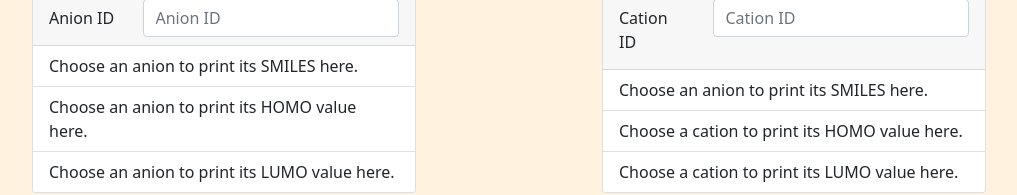
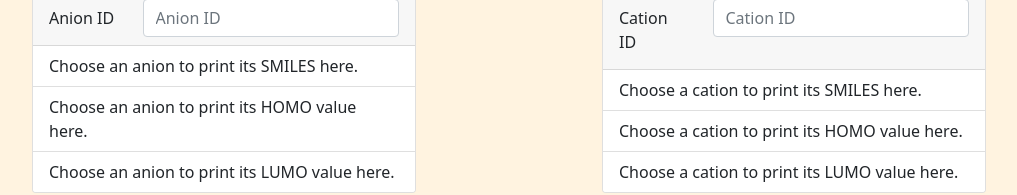
Before and after one commit to gallpinheiro/ecw, a Nuxt app: page / in a window 1280 px wide. Shown: the part 290-485 px from the top of the page, without its empty margins (131-1148 px from the left). Built offline with nearby package versions, Linux system fonts and the light colour scheme.

Commit message:
Update index.vue

```diff
--- a/pages/index.vue
+++ b/pages/index.vue
@@ -80,7 +80,7 @@
             <template v-if="cationId">
               <strong> SMILES: </strong> {{csmiles[cationId]}}
             </template>
-            <template v-else>Choose an anion to print its SMILES here.</template>
+            <template v-else>Choose a cation to print its SMILES here.</template>
           </li>
           <li class="list-group-item">
             <template v-if="cationId">
```
